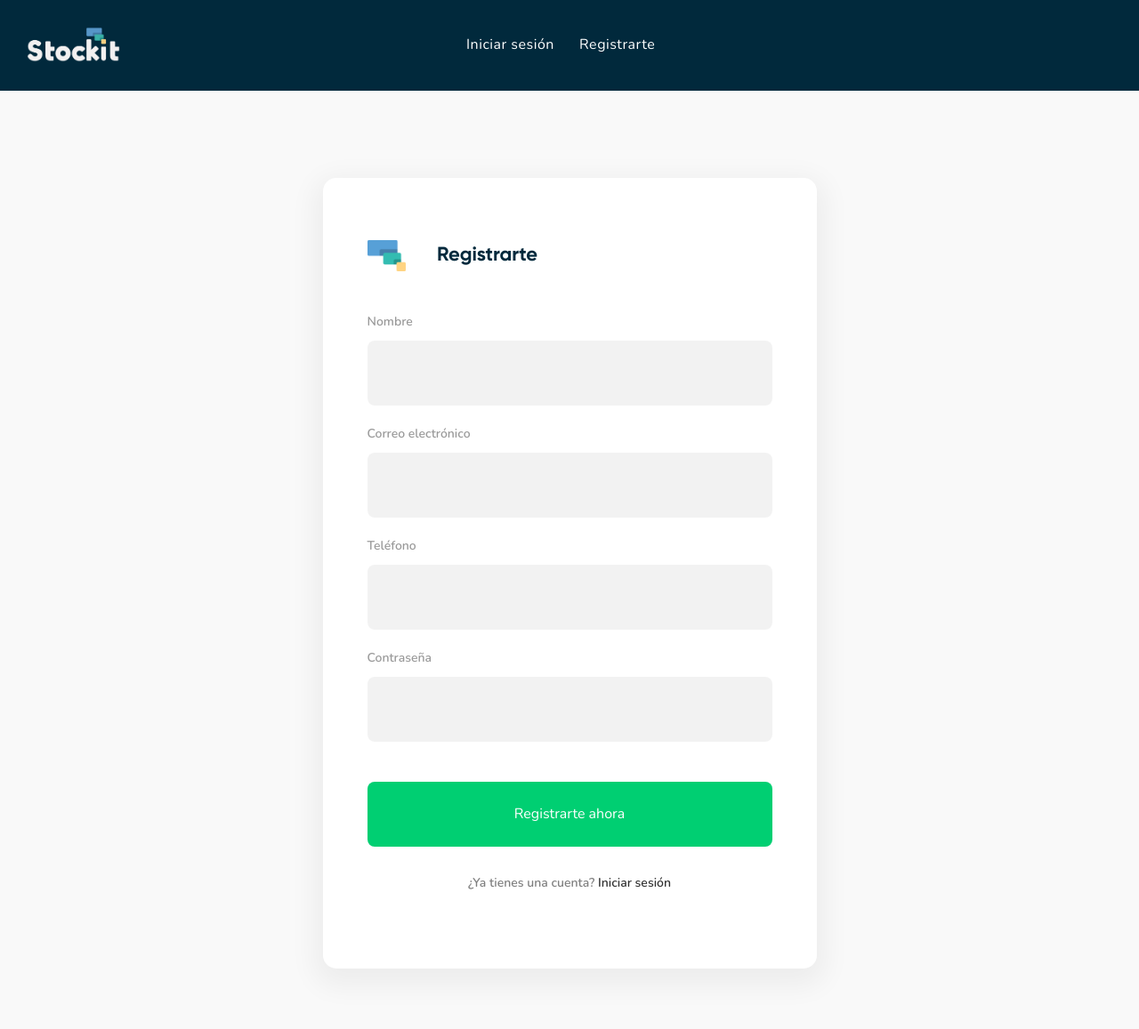
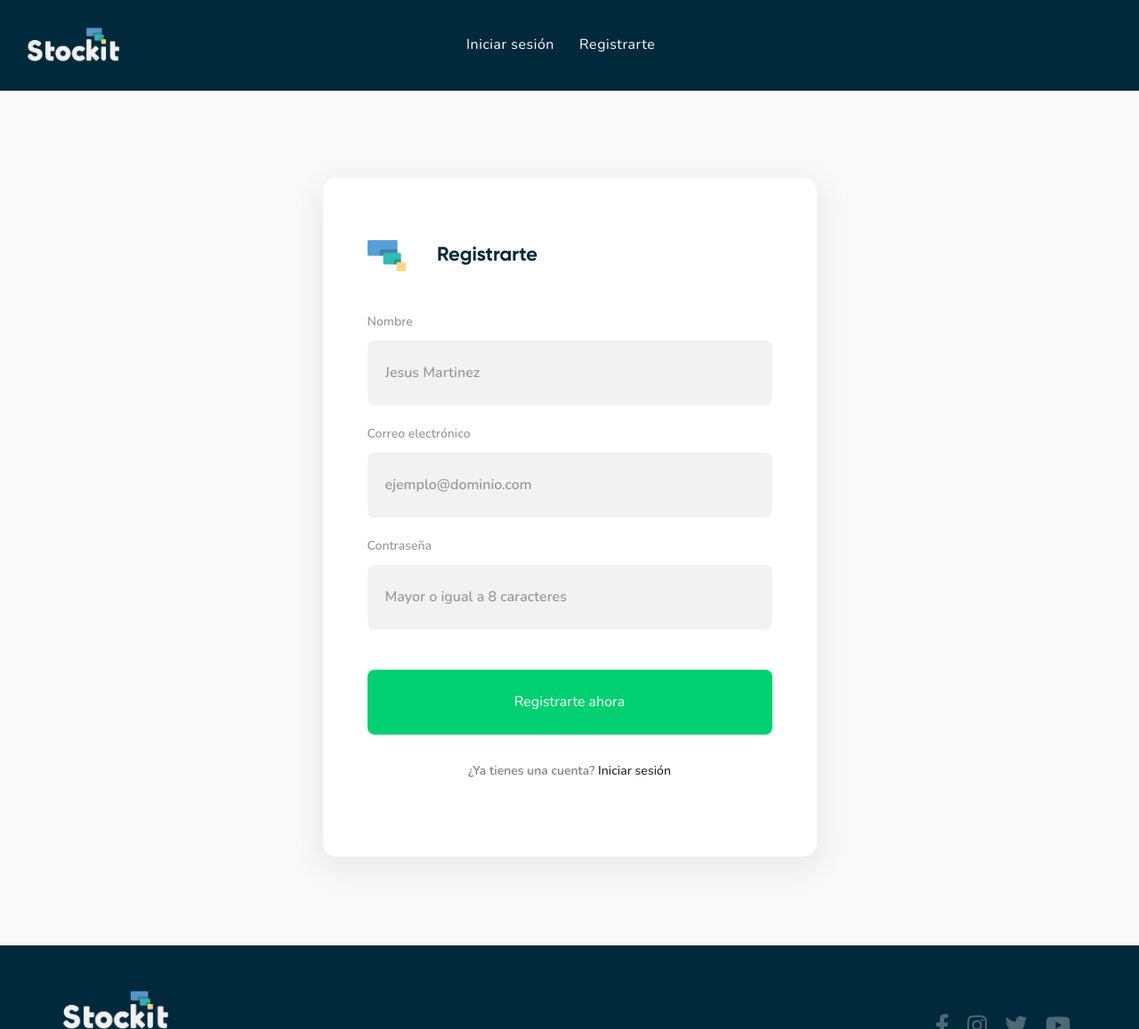
Before and after one commit to Odarnoc/stockit-web-ferax, a PHP site: page /registrarte.php in a window 1280 px wide. Shown: the top 1157 px of the page at 89% size. Run offline with PHP 8.4, Linux system fonts and the light colour scheme; some libraries are stand-ins or nearby versions.

Commit message:
mensajes

```diff
--- a/editar-articulo.php
+++ b/editar-articulo.php
@@ -47,13 +47,11 @@
         function readURL(input) {
             if (input.files && input.files[0]) {
                 var reader = new FileReader();
-
                 reader.onload = function(e) {
                     $('.image-upload').attr("style", "background-image: url(" + e.target.result + ");");
                     $('.image-upload').addClass('overlay-image-upload');
                     $('.image-upload label').css('color', 'rgba(255,255,255,1)');
                 };
-
                 reader.readAsDataURL(input.files[0]);
                 imageChange = true;
             }
@@ -65,9 +63,9 @@
 <body>
 
 
- <!-- MainMenu-Area -->
+<!-- MainMenu-Area -->
 
- <?php include("menus/menu_logged_in.php"); ?>
+<?php include("menus/menu_logged_in.php"); ?>
 
 <!-- MainMenu-Area-End -->
 
--- a/js/registro.js
+++ b/js/registro.js
@@ -29,14 +29,14 @@
         },
         error: function (response) {
         if (response.responseJSON.message == "user.errors") {
-                    swal("Error!", "Favor de completar los campos!", "error");
+                    swal("Error!", "Complete todos los campos!", "error");
                 if (response.responseJSON.message == "user.errors") {
                     if (response.responseJSON.errors.message == "User validation failed: password: password.required, email: email.required") {
                         swal("Error!", "Favor de completar los campos Contraseña y Correo", "error");
                     }
                     if (response.responseJSON.message == "user.errors") {
                         if (response.responseJSON.errors.message == "User validation failed: fullname: fullname.minlength") {
-                            swal("Error!", "Favor de ingresar un nombre mayor o igual a 8 caracteres", "error");
+                            swal("Error!", "Favor de ingresar un Nombre mayor o igual a 8 caracteres", "error");
                         }
                     }
                     if (response.responseJSON.message == "user.errors") {
@@ -56,7 +56,7 @@
                     }
                     if (response.responseJSON.message == "user.errors") {
                         if (response.responseJSON.errors.message == "User validation failed: password: password.minlength") {
-                            swal("Error!", "Favor de ingresar un Contraseña mayor o igual a 8 caracteres", "error");
+                            swal("Error!", "Favor de ingresar una Contraseña mayor o igual a 8 caracteres", "error");
                         }
                     }
                 }
--- a/registrarte.php
+++ b/registrarte.php
@@ -36,9 +36,7 @@
     <!-- MainMenu-Area -->
     <?php include("menus/menu_logged_out.php"); ?>
 
-
     <section id="sec-registrarte" class="sec-gray">
-
         <div class="container">
             <div class="row">
                 <div class="col-md-3"></div>
@@ -48,42 +46,24 @@
                         <form class="form-registrarte">
                             <div class="form-group">
                                 <label class="label-form">Nombre</label>
-                                <input type="text" class="form-control input-form" id="nombre" required>
+                                <input placeholder="Jesus Martinez" type="text" class="form-control input-form" id="nombre" required>
                             </div>
-
                             <div class="form-group">
                                 <label class="label-form">Correo electrónico</label>
-                                <input type="email" class="form-control input-form" id="correo"
-                                    aria-describedby="emailHelp" required>
+                                <input type="email" placeholder="ejemplo@dominio.com"class="form-control input-form" id="correo" aria-describedby="emailHelp" required>
                             </div>
-
-                            <div class="form-group">
-                                <label class="label-form">Teléfono</label>
-                                <input type="text" class="form-control input-form" id="" required>
-                            </div>
-
                             <div class="form-group">
                                 <label class="label-form">Contraseña</label>
-                                <input type="password" class="form-control input-form" id="pass" required>
+                                <input type="password" placeholder="Mayor o igual a 8 caracteres" class="form-control input-form" id="pass" required>
                             </div>
-
                             <button type="submit" id="registrar_but" class="btn btn-form-green">Registrarte ahora</button>
-
                         </form>
-
                         <p class="t2">¿Ya tienes una cuenta? <a href="iniciar-sesion.php">Iniciar sesión</a></p>
-
                     </div>
-
                 </div>
-
                 <div class="col-md-3"></div>
-
-
             </div>
-
         </div>
-
     </section>
 
 
```
Also changed, not shown: js/favoritos.js (+21 -6 lines), js/lista-productos.js (+4 -4 lines), mi-perfil.php (+5 -5 lines).
